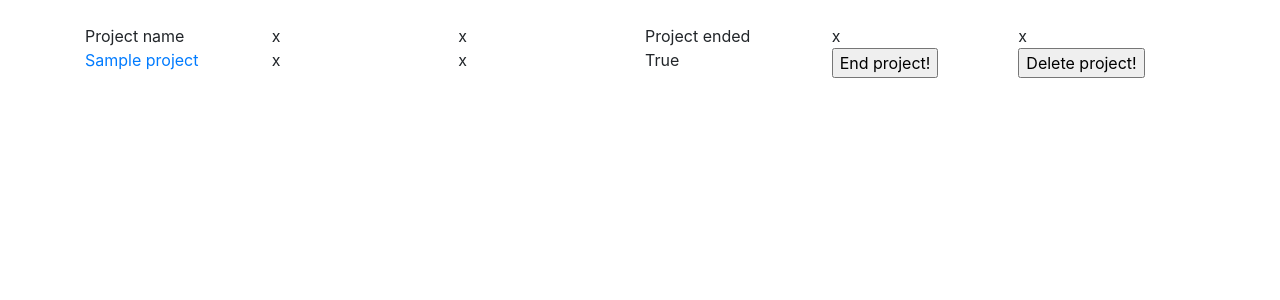
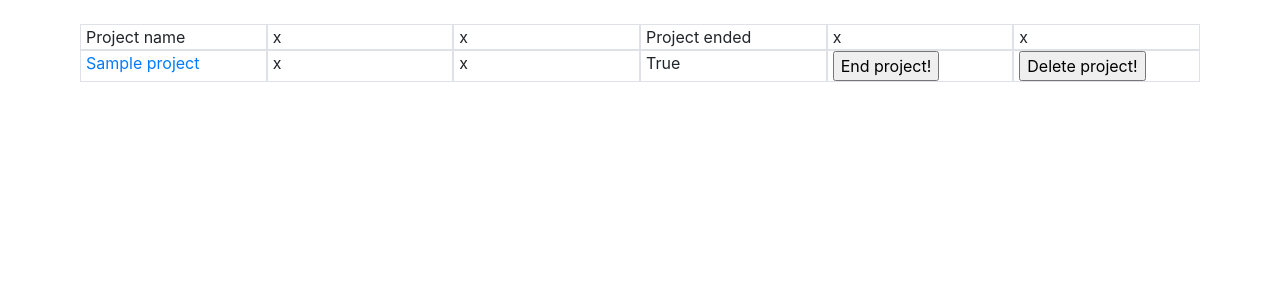
Before and after one commit to tjvalkonen/tyoaikaseuranta, a Flask app: page /projects in a window 1280 px wide. Shown: the part 56-356 px from the top of the page. Run offline with Flask 2, Linux system fonts and the light colour scheme; a user stored in the database is signed in; tables that the repository leaves empty hold one stand-in row (values such as "Sample post"); some libraries are stand-ins or nearby versions.

Commit message:
Autorisointia

```diff
--- a/application/auth/forms.py
+++ b/application/auth/forms.py
@@ -1,5 +1,5 @@
 from flask_wtf import FlaskForm
-from wtforms import PasswordField, StringField, validators
+from wtforms import PasswordField, StringField, SelectField, validators
 
 class LoginForm(FlaskForm):
     username = StringField("Username")
@@ -12,6 +12,7 @@ class AccountForm(FlaskForm):
     name = StringField("Name", [validators.Length(min=2)])
     username = StringField("Username", [validators.Length(min=2)])
     password = PasswordField("Password", [validators.Length(min=2)])
+    role = SelectField("Role", choices=[('ADMIN', 'ADMIN'), ('USER', 'USER')])
 
     class Meta:
         csrf = False
--- a/application/auth/models.py
+++ b/application/auth/models.py
@@ -10,6 +10,7 @@ class User(Base):
     name = db.Column(db.String(144), nullable=False)
     username = db.Column(db.String(144), nullable=False)
     password = db.Column(db.String(144), nullable=False)
+    role = db.Column(db.String(144), nullable=False)
 
     projects = db.relationship("Project", backref='account', lazy=True)
 
@@ -31,4 +32,4 @@ class User(Base):
         return True
 
     def roles(self):
-        return ["ADMIN"]
+        return [self.role]
--- a/application/auth/views.py
+++ b/application/auth/views.py
@@ -39,6 +39,7 @@ def accounts_create():
     a = User(form.name.data)
     a.username = form.username.data
     a.password = form.password.data
+    a.role = form.role.data
 
     db.session().add(a)
     db.session().commit()
--- a/application/projects/views.py
+++ b/application/projects/views.py
@@ -40,7 +40,6 @@ def projects_delete(project_id):
 def projects_create():
     form = ProjectForm(request.form)
 
-
     if not form.validate():
         return render_template("projects/new.html", form = form)
 
--- a/application/templates/projects/list.html
+++ b/application/templates/projects/list.html
@@ -2,46 +2,46 @@
 
 {% block body %}
   <div class="form-row">
-    <div class="col">
+    <div class="col-md-2 border">
       Project name
     </div>
-    <div class="col">
+    <div class="col-md-2 border">
       x
     </div>
-    <div class="col">
+    <div class="col-md-2 border">
       x
     </div>
-    <div class="col">
+    <div class="col-md-2 border">
       Project ended
     </div>
-    <div class="col">
+    <div class="col-md-2 border">
       x
     </div>
-    <div class="col">
+    <div class="col-md-2 border">
       x
     </div>
   </div>
 
     {% for project in projects %}
   <div class="form-row">
-    <div class="col">
+    <div class="col-md-2 border">
       <a href="{{ url_for('tasks_index', project_id=project.id) }}">{{ project.name }}</a>
     </div>
-    <div class="col">
+    <div class="col-md-2 border">
       x
     </div>
-    <div class="col">
+    <div class="col-md-2 border">
       x
     </div>
-    <div class="col">
+    <div class="col-md-2 border">
       {{ project.done }}
     </div>
-    <div class="col">
+    <div class="col-md-2 border">
 	<form method="POST" action="{{ url_for('projects_set_done', project_id=project.id) }}">
 	  <input type="submit" value="End project!"/>
 	</form>
     </div>
-    <div class="col">
+    <div class="col-md-2 border">
 	<form method="POST" action="{{ url_for('projects_delete', project_id=project.id) }}">
 	  <input type="submit" value="Delete project!"/>
 	</form>
```
Also changed, not shown: application/templates/auth/newAccount.html (+26 -38 lines), application/templates/tasks/list.html (+8 -8 lines).
